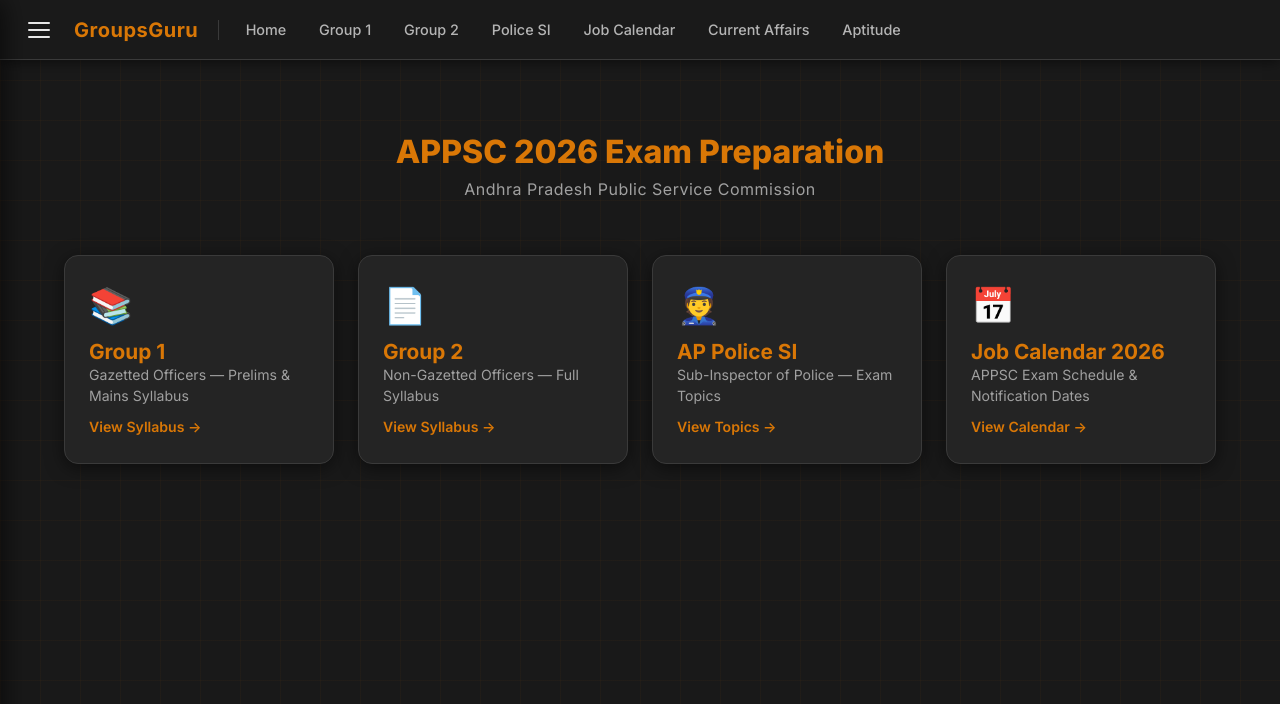
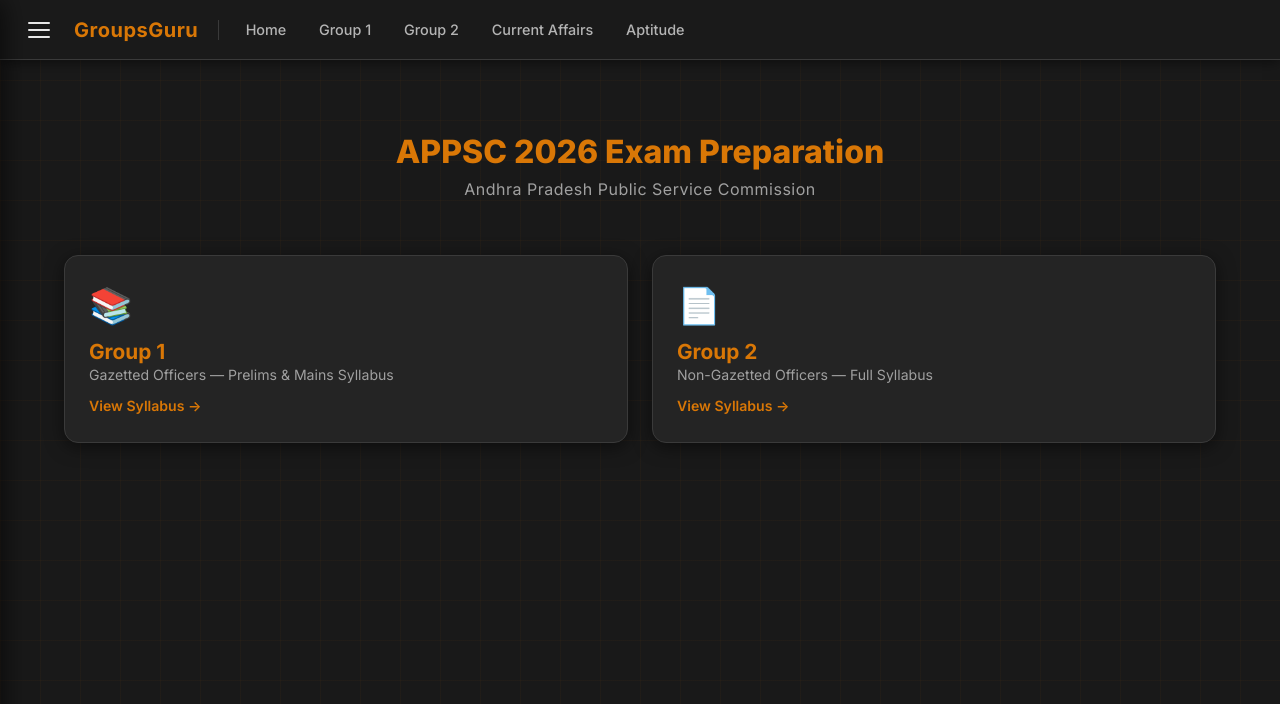
Before and after one commit to jayaramdevfs/APPSC-2026, a Python web app: template website/templates/index.html in a window 1280 px wide. Shown: the top 704 px of the page. Run offline with Jinja, Linux system fonts and the light colour scheme; the template is opened without the code that fills it, so the values that code supplies are empty.

Commit message:
Remove Police SI and Job Calendar sections

```diff
--- a/website/templates/base.html
+++ b/website/templates/base.html
@@ -27,8 +27,6 @@
         <li><a href="/" class="nav-link {% if request.url.path == '/' %}active{% endif %}">Home</a></li>
         <li><a href="/group1" class="nav-link {% if request.url.path == '/group1' %}active{% endif %}">Group 1</a></li>
         <li><a href="/group2" class="nav-link {% if request.url.path == '/group2' %}active{% endif %}">Group 2</a></li>
-        <li><a href="/police-si" class="nav-link {% if request.url.path == '/police-si' %}active{% endif %}">Police SI</a></li>
-        <li><a href="/job-calendar" class="nav-link {% if request.url.path == '/job-calendar' %}active{% endif %}">Job Calendar</a></li>
         <li><a href="/current-affairs" class="nav-link {% if request.url.path == '/current-affairs' %}active{% endif %}">Current Affairs</a></li>
         <li><a href="/aptitude" class="nav-link {% if request.url.path == '/aptitude' %}active{% endif %}">Aptitude</a></li>
     </ul>
@@ -49,8 +47,6 @@
         <li><a href="/" class="nav-drawer-link {% if request.url.path == '/' %}active{% endif %}">Home</a></li>
         <li><a href="/group1" class="nav-drawer-link {% if request.url.path == '/group1' %}active{% endif %}">Group 1</a></li>
         <li><a href="/group2" class="nav-drawer-link {% if request.url.path == '/group2' %}active{% endif %}">Group 2</a></li>
-        <li><a href="/police-si" class="nav-drawer-link {% if request.url.path == '/police-si' %}active{% endif %}">Police SI</a></li>
-        <li><a href="/job-calendar" class="nav-drawer-link {% if request.url.path == '/job-calendar' %}active{% endif %}">Job Calendar</a></li>
         <li><a href="/current-affairs" class="nav-drawer-link {% if request.url.path == '/current-affairs' %}active{% endif %}">Current Affairs</a></li>
         <li><a href="/aptitude" class="nav-drawer-link {% if request.url.path == '/aptitude' %}active{% endif %}">Aptitude</a></li>
     </ul>
--- a/website/templates/index.html
+++ b/website/templates/index.html
@@ -28,23 +28,7 @@
         <div class="card-action">View Syllabus &rarr;</div>
     </a>
 
-    <a href="/police-si" class="card">
-        <div class="card-icon">&#128110;</div>
-        <div class="card-body">
-            <h2 class="card-title">AP Police SI</h2>
-            <p class="card-desc">Sub-Inspector of Police &mdash; Exam Topics</p>
-        </div>
-        <div class="card-action">View Topics &rarr;</div>
-    </a>
 
-    <a href="/job-calendar" class="card">
-        <div class="card-icon">&#128197;</div>
-        <div class="card-body">
-            <h2 class="card-title">Job Calendar 2026</h2>
-            <p class="card-desc">APPSC Exam Schedule &amp; Notification Dates</p>
-        </div>
-        <div class="card-action">View Calendar &rarr;</div>
-    </a>
 
 </section>
 {% endblock %}
```
Also changed, not shown: website/server.py (+2 -14 lines), website/templates/job_calendar.html (deleted, +0 -18 lines), website/templates/police_si.html (deleted, +0 -18 lines), 2 other files.
